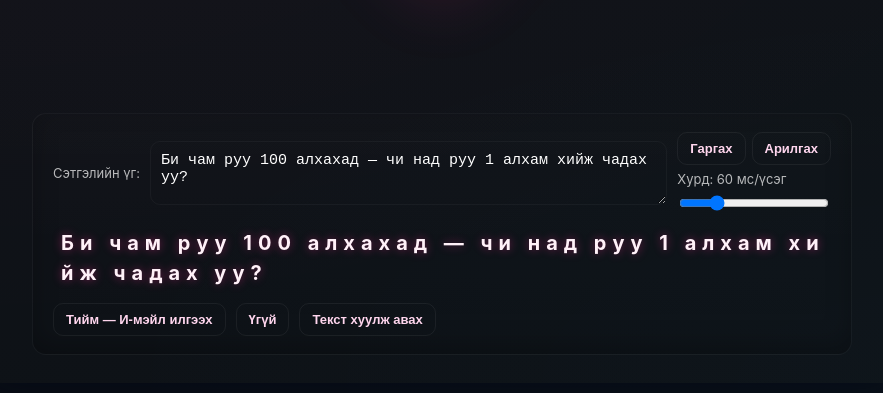
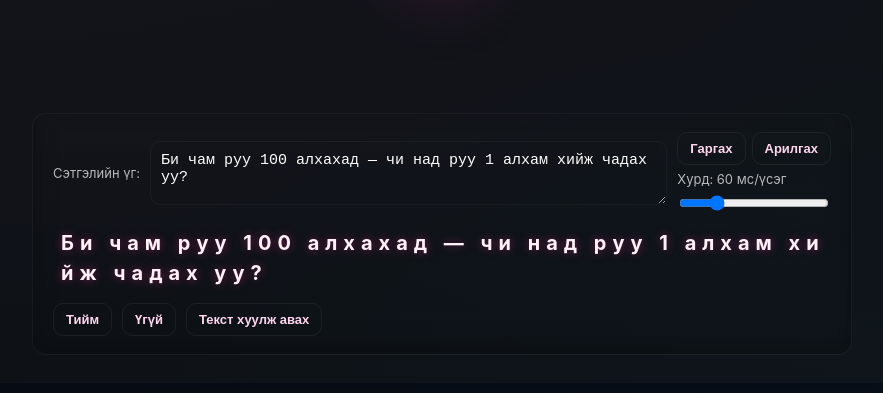
Before and after one commit to Orgil1212/love, a website: page public/index.html in a window 1280 px wide. Shown: the part 335-728 px from the top of the page, without its empty margins (198-1081 px from the left). Drawn offline with Linux system fonts and the light colour scheme.

Commit message:
Update server.js and add public frontend files

```diff
--- a/public/index.html
+++ b/public/index.html
@@ -89,7 +89,7 @@
         <div class="preview" id="preview"></div>
 
         <div class="action-row">
-          <button class="btn small" id="yesBtn">Тийм — И-мэйл илгээх</button>
+          <button class="btn small" id="yesBtn">Тийм </button>
           <button class="btn small" id="noBtn">Үгүй</button>
           <button class="btn small" id="copyBtn">Текст хуулж авах</button>
           <div class="status" id="status"></div>
```
